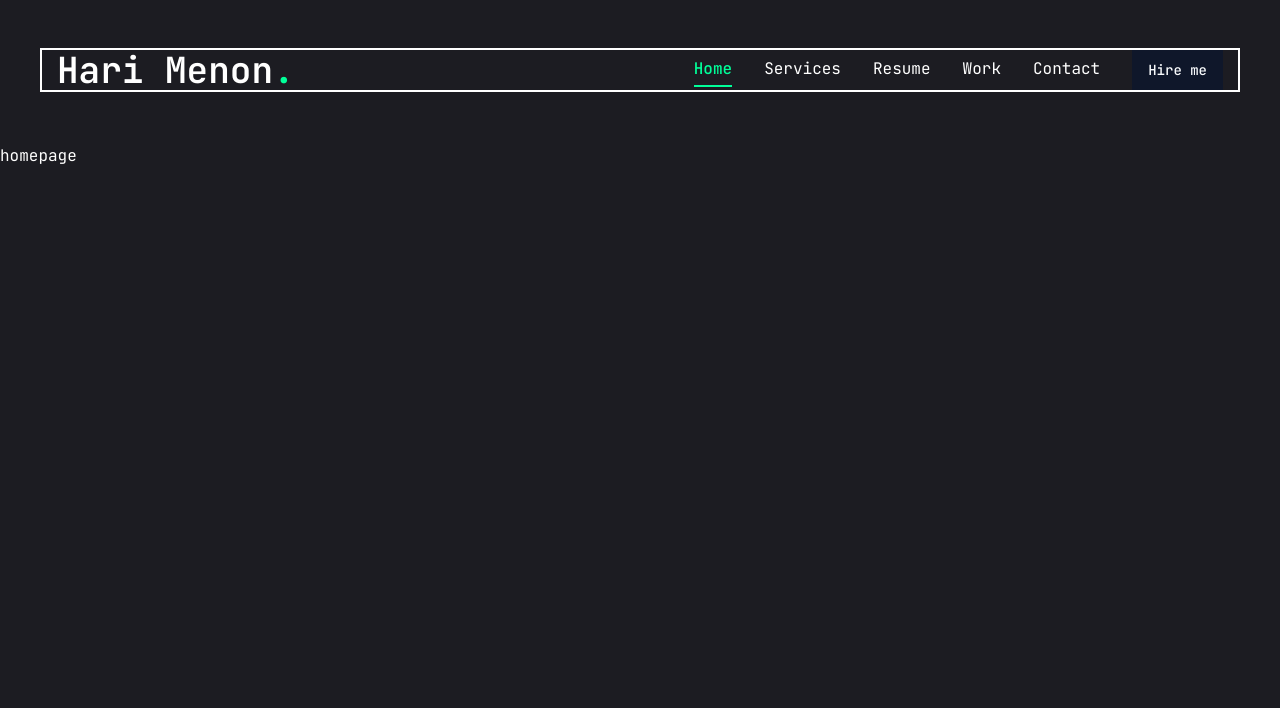
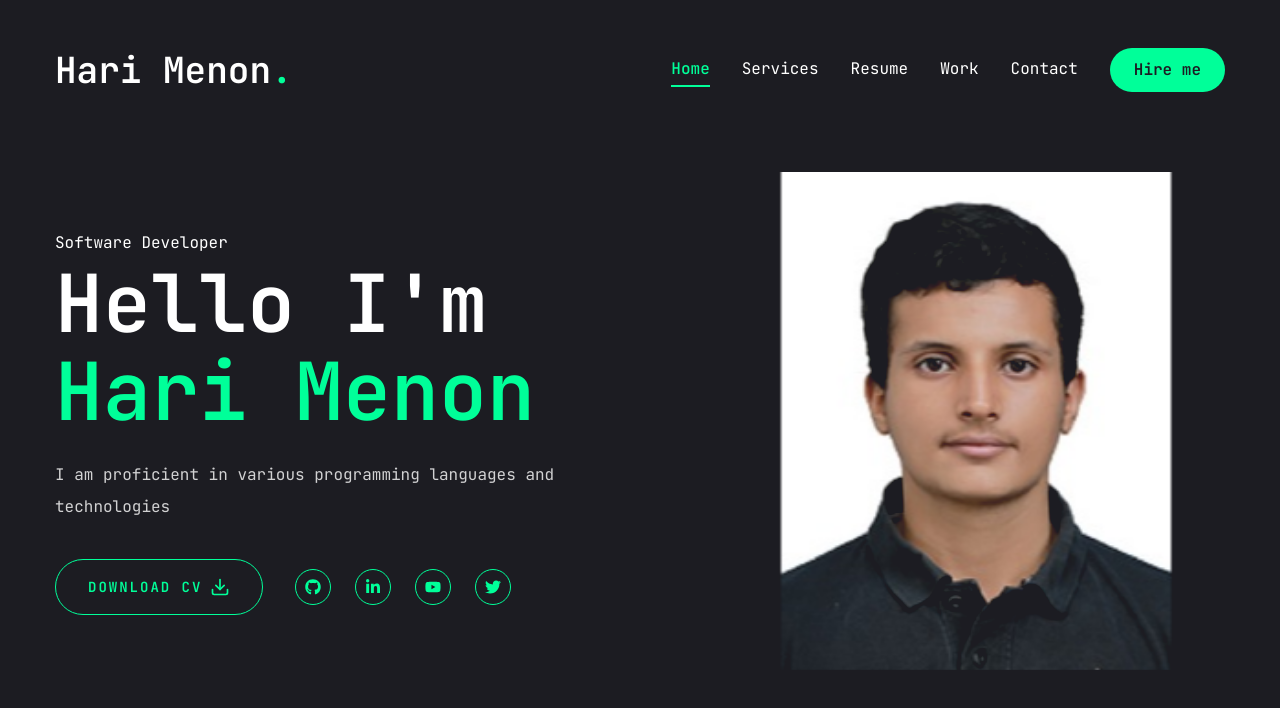
Before and after one commit to HariMenon2002/Personal-portfolio, a Next.js app: page / in a window 1280 px wide. Shown: the top 708 px of the page. Built offline with nearby package versions, Linux system fonts and the light colour scheme.

Commit message:
working on home page ui, photo added

```diff
--- a/app/globals.css
+++ b/app/globals.css
@@ -16,4 +16,13 @@
   body {
     @apply font-primary bg-primary text-white leading-loose;
   }
+  .h1{
+    @apply text-[48px] xl:text-[80px] leading-[1.1] font-semibold;
+  }
+  .h2{
+    @apply text-[36px] xl:text-[48px] leading-[1.1] font-semibold;
+  }
+  .h3{
+    @apply text-[20px] xl:text-[24px] leading-[1.1] font-semibold;
+  }
 }
--- a/app/page.jsx
+++ b/app/page.jsx
@@ -1,6 +1,33 @@
+import Photo from "@/components/photo";
+import Social from "@/components/social";
+import { Button } from "@/components/ui/button";
+import { FiDownload } from "react-icons/fi";
 
 export default function Home() {
   return (
-    <main>homepage</main>
+    <section className="h-full">
+      <div className="container mx-auto">
+        <div className="flex flex-col xl:flex-row items-center justify-between xl:pt-8 xl:pb-24">
+          <div className="text-center xl:text-left">
+            <span>Software Developer</span>
+            <h1 className="h1 mb-6">Hello I'm <br/><span className="text-accent">Hari Menon</span></h1>
+            <p className="max-w-[500px] mb-9 text-white/80">I am proficient in various programming languages and technologies</p>
+
+            <div className="flex flex-col xl:flex-row items-center gap-8">
+              <Button variant="outline" size="lg" className="uppercase flex items-center gap-2">
+                <span>Download CV</span>
+                <FiDownload className="text-xl"/>
+              </Button>
+              <div className="mb-8 xl:mb-0">
+                <Social containerStyles="flex gap-6" iconStyles="w-9 h-9 border border-accent rounded-full flex justify-center items-center text-accent text-base hover:bg-accent hover:text-primary hover:transition-all duration-500"/>
+              </div>
+            </div>
+          </div>
+          <div>
+            <Photo/>
+          </div>
+        </div>
+      </div>
+    </section>
   );
 }
--- a/components/Header.jsx
+++ b/components/Header.jsx
@@ -1,11 +1,12 @@
 import Link from 'next/link'
 import Nav from './Nav'
 import { Button } from './ui/button'
+import MobileNav from './MobileNav'
 
 const Header = () => {
   return (
     <header className='py-8 xl:py-12 text-white'>
-      <div className="container mx-auto flex justify-between items-center border-2 border-white">
+      <div className="container mx-auto flex justify-between items-center">
         {/*logo*/}
         <Link href='/'>
             <h1 className='text-4xl font-semibold'>
@@ -17,13 +18,16 @@
 
         <div className="hidden xl:flex items-center gap-8">
             <Nav/>
+
             <Link href="/contact">
                 <Button>Hire me</Button>
             </Link>
         </div>
 
        {/*mobile nav*/}
-       <div className='xl:hidden'>mobile nav</div>
+       <div className='xl:hidden'>
+          <MobileNav/>
+       </div>
       </div>
     </header>
   )
--- /dev/null
+++ b/components/MobileNav.jsx
@@ -0,0 +1,52 @@
+'use client';
+
+import { usePathname } from "next/navigation";
+import { Sheet, SheetContent, SheetTrigger } from "./ui/sheet";
+import {CiMenuFries} from "react-icons/ci";
+import Link from "next/link";
+
+const links=[
+    {
+        name:'home',
+        path:'/'
+    },
+    {
+        name:'services',
+        path:'/services'
+    },
+    {
+        name:'resume',
+        path:'/resume'
+    },
+    {
+        name:'work',
+        path:'/work'
+    },
+    {
+        name:'contact',
+        path:'/contact'
+    },
+]
+const MobileNav = () => {
+  const pathname=usePathname();
+  return (
+    <Sheet>
+      <SheetTrigger className="flex justify-center items-center">
+            <CiMenuFries className="text-[32px] text-accent"></CiMenuFries>
+      </SheetTrigger>
+      <SheetContent className="flex flex-col">
+        <div className="mt-32 mb-40 text-center text-2xl">
+            <Link href="/">
+                <h1 className="text-4xl font-semibold">Hari<span className="text-accent">.</span></h1>
+            </Link>
+        </div>
+
+        <nav className="flex flex-col justify-center items-center gap-8">{links.map((link,index)=>{
+            return <Link href={link.path} key={index} className={`${link.path===pathname && "text-accent border-b-2 border-accent"}text-xl capitalize hover:text-accent transition-all`}>{link.name}</Link>
+        })}</nav>
+      </SheetContent>
+    </Sheet>
+  )
+}
+
+export default MobileNav
--- a/components/StairTransition.jsx
+++ b/components/StairTransition.jsx
@@ -12,6 +12,8 @@
             <div className='h-screen w-screen fixed top-0 left-0 right-0 pointer-events-none z-40 flex'>
                 <Stairs></Stairs>
             </div>
+
+            <motion.div className='h-screen w-screen fixed bg-primary top-0 pointer-events-none' initial={{opacity:1}} animate={{opacity:0,transition:{delay:1,duration:0.4,ease:'easeInOut'}}} />
         </div>
     </AnimatePresence>
   </div>
--- /dev/null
+++ b/components/photo.jsx
@@ -0,0 +1,18 @@
+'use client';
+
+import { motion } from "framer-motion";
+import Image from "next/image";
+
+const Photo = () => {
+  return (
+    <div className="w-full h-full relative ">
+      <motion.div initial={{opacity:0}} animate={{opacity:1,transition:{delay:2,duration:0.4,ease:'easeIn'},}}>
+        <motion.div initial={{opacity:0}} animate={{opacity:1,transition:{delay:2.4,duration:0.4,ease:'easeInOut'},}} className="w-[298px] h-[298px] xl:w-[498px] xl:h-[498px] mix-blend-lighten">
+            <Image src="/assets/photo.jpg" priority quality={100} fill alt="no photo" className="object-contain"/>
+        </motion.div>
+      </motion.div>
+    </div>
+  )
+}
+
+export default Photo
--- /dev/null
+++ b/components/social.jsx
@@ -0,0 +1,20 @@
+import Link from "next/link"
+import {FaGithub,FaLinkedinIn,FaYoutube,FaTwitter} from "react-icons/fa"
+
+const social=[
+    {icon:<FaGithub/>,path:''},
+    {icon:<FaLinkedinIn/>,path:''},
+    {icon:<FaYoutube/>,path:''},
+    {icon:<FaTwitter/>,path:''},
+]
+const Social = ({containerStyles,iconStyles}) => {
+  return (
+    <div className={containerStyles}>
+      {social.map((item,index)=>{
+        return <Link key={index} href={item.path} className={iconStyles}>{item.icon}</Link>
+      })}
+    </div>
+  )
+}
+
+export default Social
--- a/components/ui/button.jsx
+++ b/components/ui/button.jsx
@@ -5,25 +5,20 @@
 import { cn } from "@/lib/utils"
 
 const buttonVariants = cva(
-  "inline-flex items-center justify-center gap-2 whitespace-nowrap rounded-md text-sm font-medium ring-offset-white transition-colors focus-visible:outline-none focus-visible:ring-2 focus-visible:ring-slate-950 focus-visible:ring-offset-2 disabled:pointer-events-none disabled:opacity-50 [&_svg]:pointer-events-none [&_svg]:size-4 [&_svg]:shrink-0 dark:ring-offset-slate-950 dark:focus-visible:ring-slate-300",
+  "inline-flex items-center justify-center gap-2 whitespace-nowrap rounded-full text-base font-semibold ring-offset-white transition-colors",
   {
     variants: {
       variant: {
-        default: "bg-slate-900 text-slate-50 hover:bg-slate-900/90 dark:bg-slate-50 dark:text-slate-900 dark:hover:bg-slate-50/90",
-        destructive:
-          "bg-red-500 text-slate-50 hover:bg-red-500/90 dark:bg-red-900 dark:text-slate-50 dark:hover:bg-red-900/90",
-        outline:
-          "border border-slate-200 bg-white hover:bg-slate-100 hover:text-slate-900 dark:border-slate-800 dark:bg-slate-950 dark:hover:bg-slate-800 dark:hover:text-slate-50",
-        secondary:
-          "bg-slate-100 text-slate-900 hover:bg-slate-100/80 dark:bg-slate-800 dark:text-slate-50 dark:hover:bg-slate-800/80",
-        ghost: "hover:bg-slate-100 hover:text-slate-900 dark:hover:bg-slate-800 dark:hover:text-slate-50",
-        link: "text-slate-900 underline-offset-4 hover:underline dark:text-slate-50",
+        default: "bg-accent text-primary hover:bg-accent-hover",
+        primary:'bg-primary text-white',
+        outline:'border border-accent bg-transparent text-accent hover:bg-accent hover:text-primary'
+
       },
       size: {
-        default: "h-10 px-4 py-2",
-        sm: "h-9 rounded-md px-3",
-        lg: "h-11 rounded-md px-8",
-        icon: "h-10 w-10",
+        default: "h-[44px] px-6",
+        md: "h-[48px] px-6",
+        lg: "h-[56px] px-8 text-sm uppercase tracking-[2px]",
+
       },
     },
     defaultVariants: {
--- a/package.json
+++ b/package.json
@@ -22,6 +22,7 @@
     "next": "14.2.15",
     "react": "^18",
     "react-dom": "^18",
+    "react-icons": "^5.3.0",
     "tailwind-merge": "^2.5.4",
     "tailwindcss-animate": "^1.0.7"
   },
```
Also changed, not shown: components/Beginning.md (added, +1 -0 lines), components/ui/sheet.jsx (+6 -5 lines), public/assets/photo.jpg (added), 1 other file (tests, documents, lock files or other folders).
